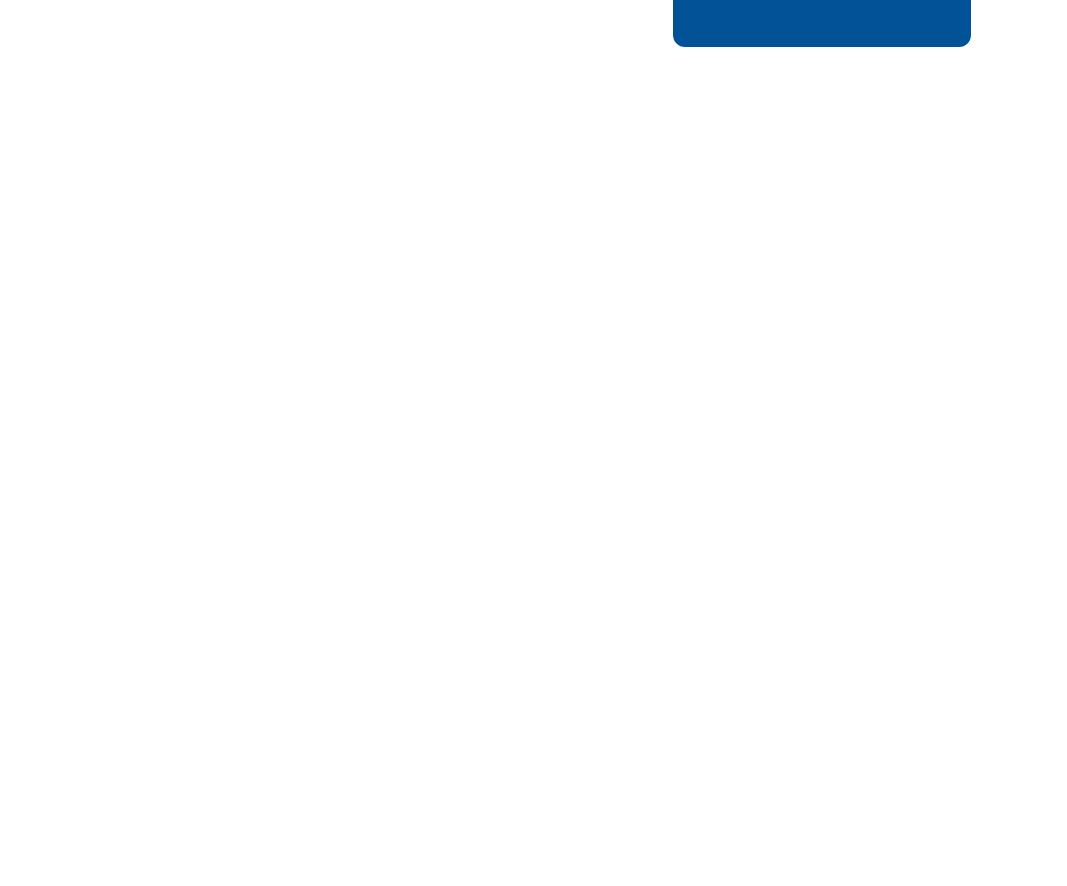
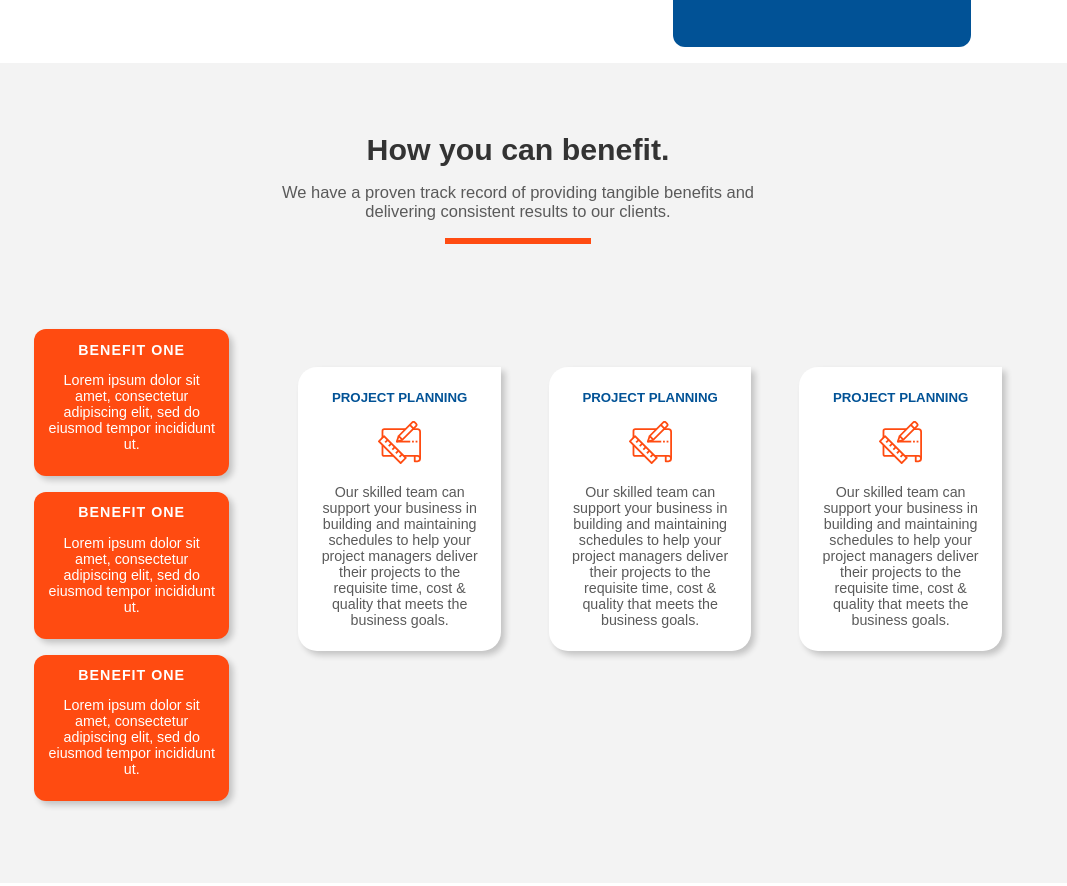
Before and after one commit to AdamElsbury/pcss, a plain HTML site: page pages/whatwedo.html in a window 1280 px wide. Shown: the part 1468-2354 px from the top of the page, without its empty margins (186-1253 px from the left). Drawn offline with Linux system fonts and the light colour scheme; a web font is replaced by a local one.

Commit message:
Benefit section added on aboutus.html

```diff
--- a/css/element.css
+++ b/css/element.css
@@ -67,7 +67,7 @@ Padding rules to apply to elements
 }
 
 .padding-top-large {
-  padding-top: 10%;
+  padding-top: 8%;
 }
 
 .padding-right {
@@ -75,7 +75,7 @@ Padding rules to apply to elements
 }
 
 .padding-right-large {
-  padding-right: 10%;
+  padding-right: 8%;
 }
 
 .padding-left {
@@ -83,7 +83,7 @@ Padding rules to apply to elements
 }
 
 .padding-left-large {
-  padding-left: 10%;
+  padding-left: 8%;
 }
 
 .padding-bottom {
@@ -455,6 +455,20 @@ dual element
 }
 
 /*
+[GUTTER RESETS]
+Here we can make the standard gutter larger or smaller Using
+resets.
+*/
+
+.grid-row-reset-3 {
+  margin: 0 0 0 -3rem !important;
+}
+
+.grid-col-reset-3 {
+  margin: 0 0 0 3rem;
+}
+
+/*
 [MEDIA QUERIES]
 To make the flex grid look good on mobile we change the
 row flex direction to column to stack the columns
@@ -518,6 +532,10 @@ vertically on devices smaller than 501px.
 
   .padding-top-reset-mobile {
     padding-top: 0 !important;
+  }
+
+  .grid-col-reset-3 {
+    margin: 0 0 1rem 0;
   }
 
 }
@@ -622,6 +640,10 @@ vertically on devices smaller than 501px.
 .padding-large-mobile-only {
   padding: 8%;
 }
+
+.padding-large-bottom-mobile-only {
+  padding-bottom: 8%;
+}
 /* Padding resets */
 
 .padding-large-reset-mobile {
@@ -634,6 +656,10 @@ vertically on devices smaller than 501px.
 
 .padding-right-large-reset-mobile {
   padding-right: 5% !important;
+}
+
+.padding-remove-mobile {
+  padding: 0% !important;
 }
 }
 /*
--- a/pages/whatwedo.html
+++ b/pages/whatwedo.html
@@ -89,7 +89,7 @@
         </article>
       </section>
 
-      <section class="grid-row padding">
+      <section class="grid-row padding padding-large-bottom-mobile-only">
         <article class="grid-col">
           <img src="../assets/icons/worker.svg" alt="An office worker with a shirt and tie">
           <p>PCSS is a people driven company who strive to help organise and plan your professional projects and we love seeing successful projects thrive. We don't believe in taking over a project, we firmly believe that the best projects are completed by collaboration. </p>
@@ -105,6 +105,54 @@
           </article>
         </div>
       </section>
+
+      <section class="grid-row padding-left padding-right padding-top grid-flex-center grey-background">
+        <article class="grid-col-50 text-center">
+          <h2 class="margin-remove">How you can benefit.</h2>
+          <p>We have a proven track record of providing tangible benefits and delivering consistent results to our clients.</p>
+          <hr class="orange-thick">
+        </article>
+      </section>
+
+      <section class="grid-row padding-left-large padding-right-large padding-top padding-bottom grey-background padding-large-reset-mobile">
+        <div class="grid-col-20">
+            <div class="orange-card padding">
+              <h6>BENEFIT ONE</h6>
+              <p>Lorem ipsum dolor sit amet, consectetur adipiscing elit, sed do eiusmod tempor incididunt ut.</p>
+            </div>
+            <div class="orange-card padding">
+              <h6>BENEFIT ONE</h6>
+              <p>Lorem ipsum dolor sit amet, consectetur adipiscing elit, sed do eiusmod tempor incididunt ut.</p>
+            </div>
+            <div class="orange-card padding">
+              <h6>BENEFIT ONE</h6>
+              <p>Lorem ipsum dolor sit amet, consectetur adipiscing elit, sed do eiusmod tempor incididunt ut.</p>
+            </div>
+        </div>
+        <article class="grid-col">
+          <div class="grid-row justify-between padding-left-large padding-top grid-row-reset-3 padding-remove-mobile margin-remove-mobile-only">
+          <article class="grid-col white-card-secondary text-center grid-col-reset-3">
+            <h4 class="margin-remove">PROJECT PLANNING</h4>
+            <img src="../assets/icons/sketch.svg" alt="A pencil drawing on a piece of paper with a ruler close by." class="text-center margin-vertical-small svg-card">
+            <p class="margin-remove">Our skilled team can support your business in building and maintaining schedules to help your project managers deliver their projects to the requisite time, cost & quality that meets the business goals.</p>
+          </article>
+          <article class="grid-col white-card-secondary text-center grid-col-reset-3">
+            <h4 class="margin-remove">PROJECT PLANNING</h4>
+            <img src="../assets/icons/sketch.svg" alt="A pencil drawing on a piece of paper with a ruler close by." class="text-center margin-vertical-small svg-card">
+            <p class="margin-remove">Our skilled team can support your business in building and maintaining schedules to help your project managers deliver their projects to the requisite time, cost & quality that meets the business goals.</p>
+          </article>
+          <article class="grid-col white-card-secondary text-center grid-col-reset-3">
+            <h4 class="margin-remove">PROJECT PLANNING</h4>
+            <img src="../assets/icons/sketch.svg" alt="A pencil drawing on a piece of paper with a ruler close by." class="text-center margin-vertical-small svg-card">
+            <p class="margin-remove">Our skilled team can support your business in building and maintaining schedules to help your project managers deliver their projects to the requisite time, cost & quality that meets the business goals.</p>
+          </article>
+          </div>
+        </article>
+      </section>
+
+
+
+
     </main>
   </div>
 
--- a/scss/components/cards.scss
+++ b/scss/components/cards.scss
@@ -86,6 +86,27 @@
   }
 }
 
+.orange-card {
+  background-color: $color-orange;
+  border-radius: $border-radius-primary;
+  box-shadow: $box-shadow-primary;
+  text-align: center;
+  margin-bottom: 1rem;
+
+  p {
+    color: $color-white;
+    font-size: calc(12px + (15 - 12) * ((100vw - 300px) / (1600 - 300)));
+    font-weight: $text-weight-light;
+  }
+
+  h6 {
+    font-size: calc(12px + (15 - 12) * ((100vw - 300px) / (1600 - 300)));
+    font-weight: $text-weight-bold;
+    color: $color-white;
+    letter-spacing: 1px;
+  }
+}
+
 // Mobile
 
 @media screen and (max-width: 500px) {
```
Also changed, not shown: css/main.css, 1 other file.
